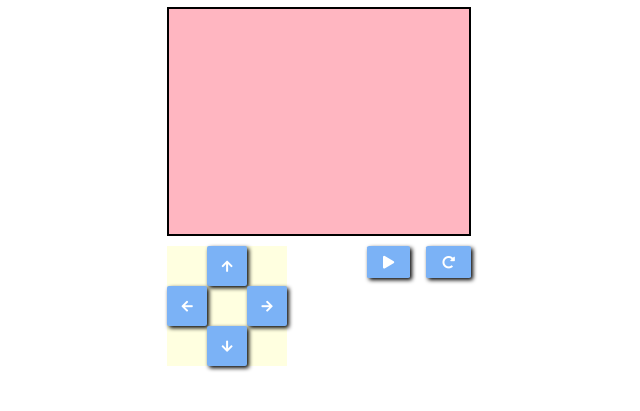
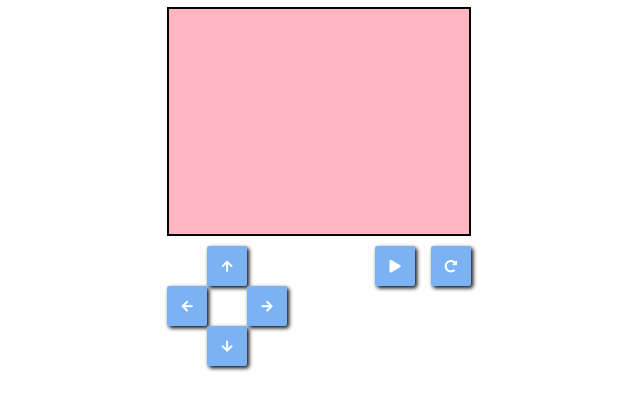
Before and after one commit to caffeinated-pixels/snake-game, a website: page src/index.html in a window 1280 px wide. Shown: the part 79-490 px from the top of the page, without its empty margins (321-961 px from the left). Drawn offline with Linux system fonts and the light colour scheme.

Commit message:
btn styling

```diff
--- a/src/styles/main.scss
+++ b/src/styles/main.scss
@@ -79,8 +79,8 @@ body {
 }
 
 .button {
-  // width: 30px;
-  // height: 30px;
+  width: 40px;
+  height: 40px;
   border: unset;
   border-radius: 5%;
 
@@ -89,7 +89,7 @@ body {
   background-color: #7bb2f6;
   text-align: center;
   text-decoration: none;
-  padding: 0.5rem 1rem;
+  padding: 0;
   font-size: 0.8rem;
   font-family: inherit;
   color: white;
@@ -101,7 +101,7 @@ body {
 }
 
 .d-pad-container {
-  background-color: lightyellow;
+  // background-color: lightyellow;
   width: 120px;
 }
 
```
Also changed, not shown: src/styles/main.css, src/styles/main.min.css.
